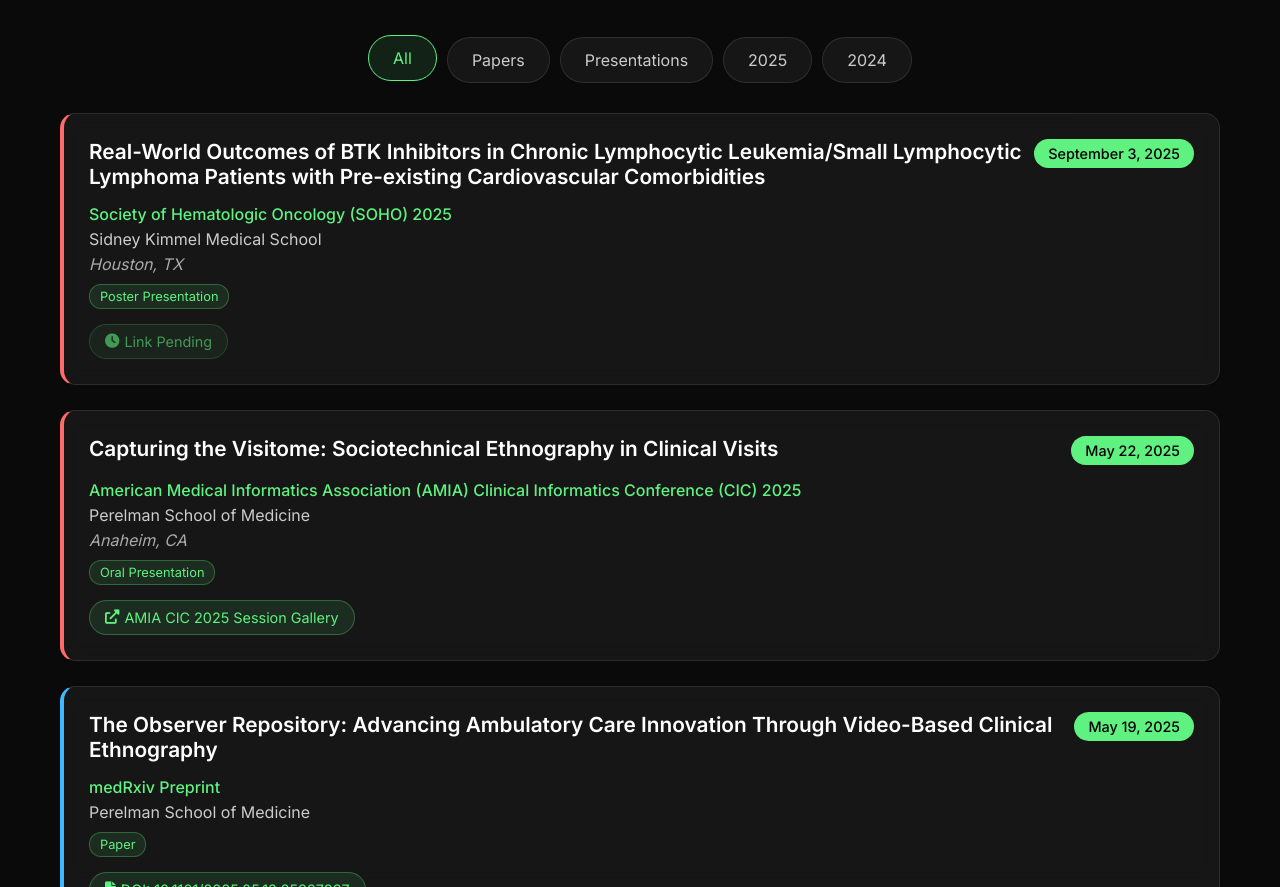
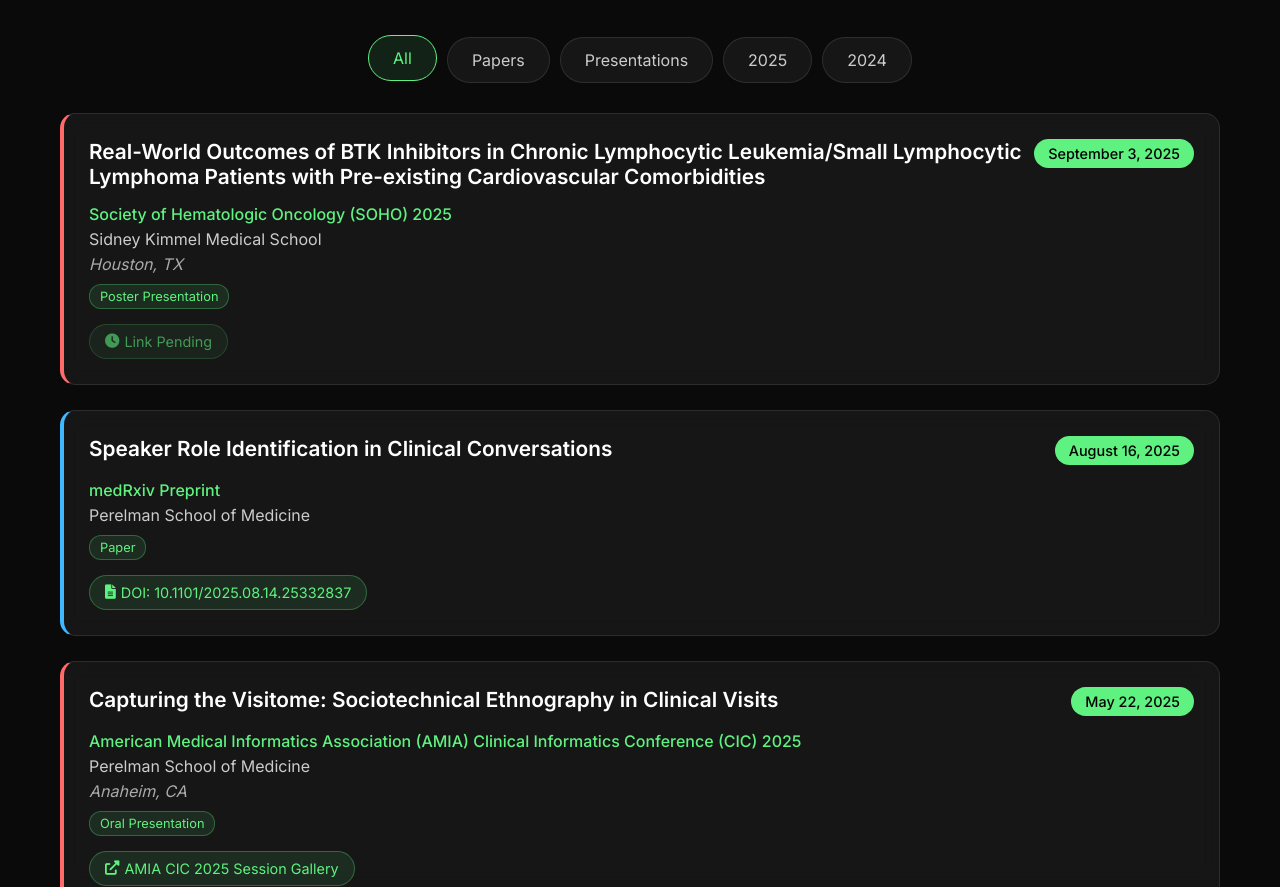
Before and after one commit to BasamAlasaly/basamalasaly.github.io, a plain HTML site: page research.html in a window 1280 px wide. Shown: the part 213-1100 px from the top of the page. Drawn offline with Linux system fonts and the light colour scheme.

Commit message:
feat: add speaker role identification paper

```diff
--- a/research.html
+++ b/research.html
@@ -546,6 +546,23 @@
       </div>
     </div>
 
+    <div class="publication-card type-paper" data-type="paper" data-year="2025">
+      <div class="publication-header">
+        <h3 class="publication-title">Speaker Role Identification in Clinical Conversations</h3>
+        <div class="publication-date">August 16, 2025</div>
+      </div>
+      <div class="publication-details">
+        <div class="publication-venue">medRxiv Preprint</div>
+        <div class="publication-institution">Perelman School of Medicine</div>
+        <span class="publication-type">Paper</span>
+      </div>
+      <div class="publication-links">
+        <a href="https://doi.org/10.1101/2025.08.14.25332837" target="_blank" class="publication-link">
+          <i class="fas fa-file-alt"></i> DOI: 10.1101/2025.08.14.25332837
+        </a>
+      </div>
+    </div>
+
     <div class="publication-card type-presentation" data-type="presentation" data-year="2025">
       <div class="publication-header">
         <h3 class="publication-title">Capturing the Visitome: Sociotechnical Ethnography in Clinical Visits</h3>
```
